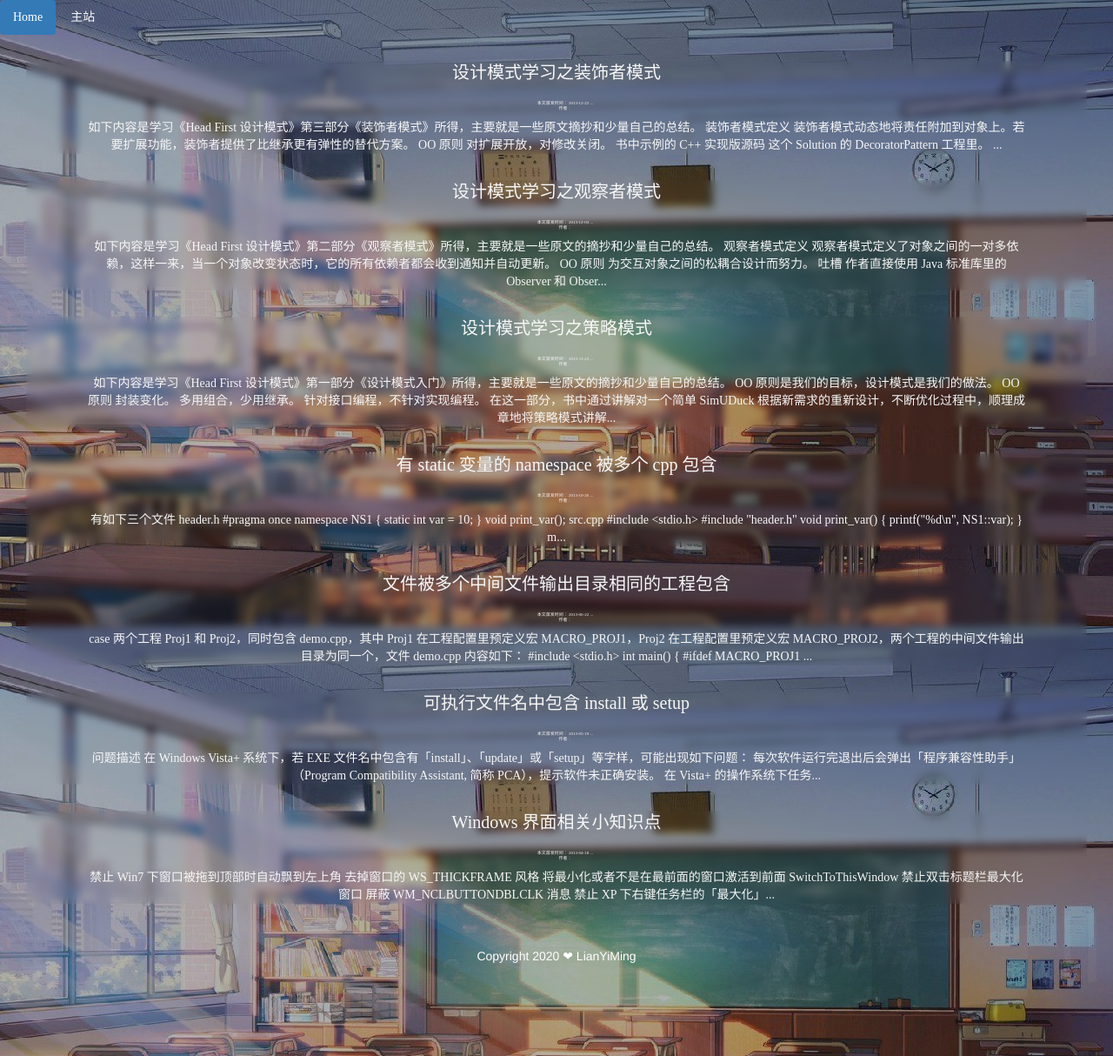
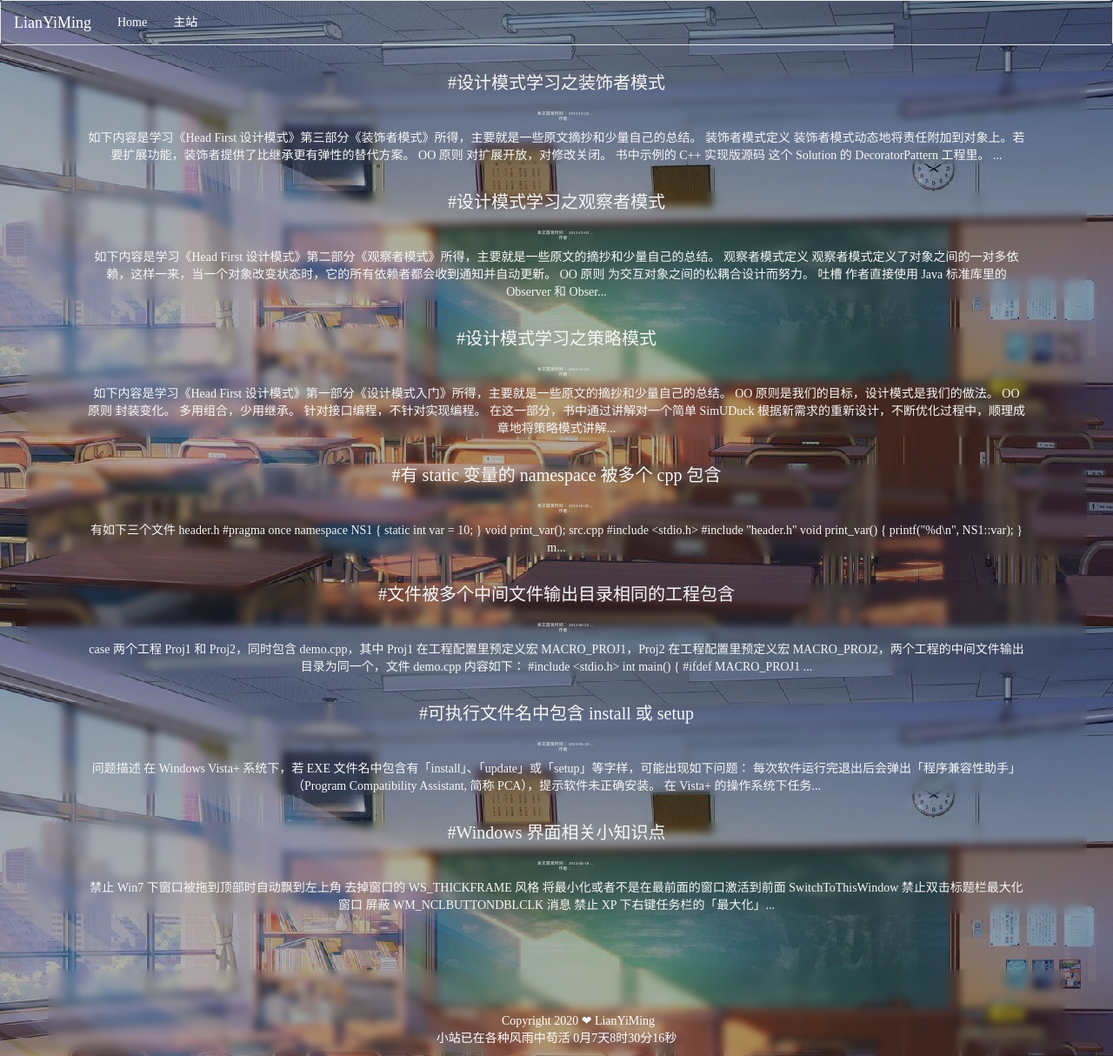
Before and after one commit to LianYiMing/JekyllBlog, a Jekyll site: the page built from index.html, in a window 1280 px wide. Shown: the whole page at 87% size. Built offline with Jekyll 4.4.1, drawn with Linux system fonts in a browser that asks for light colours; nearby versions of some CDN libraries; some web fonts are replaced; the list of posts is cut into pages by our own code.

Commit message:
破壳了！！！

```diff
--- a/_includes/footer.html
+++ b/_includes/footer.html
@@ -1,7 +1,14 @@
 <footer>
-	<div class="container">
+
+
+
+	<div class="container" id="footerbox">
 		<p align="center" id="footerlym">
 			Copyright 2020 ❤ LianYiMing
+			<br />
+			小站已在各种风雨中苟活 <span id="timer"></span>
 		</p>
 		</div>
+		<script src="/js/websiteTimer.js"> </script>
+		<!--放后边，不然会报错-->
 	<footer\>
--- a/_includes/link.html
+++ b/_includes/link.html
@@ -1,11 +1,13 @@
 <head>
 		<meta charset="utf-8">
-		<link rel="shortcut icon" href="{{ site.baseurl }}/img/favicon.jepg">
+		<link rel="shortcut icon" href="{{ site.baseurl }}/img/favicon.jpg">
 		<meta name="description" content="{{ site.descripiton }}">
 		<meta name="keywords" content="{{ site.keywords }}">
-
+<link rel="stylesheet" href="https://cdn.staticfile.org/twitter-bootstrap/3.3.7/css/bootstrap.min.css">
+	<script src="https://cdn.staticfile.org/jquery/2.1.1/jquery.min.js"></script>
+	<script src="https://cdn.staticfile.org/twitter-bootstrap/3.3.7/js/bootstrap.min.js"></script>
 		<!--引出栅格试布局bootstrap的样式表-->
-
+		<script src="https://cdn.staticfile.org/twitter-bootstrap/3.3.7/js/bootstrap.min.js"></script>
 	<link rel="stylesheet"  href="{{ "/css/bootstrap.min.css"  | prepend: site.baseurl }}">
 <link rel="stylesheet" href="{{ "/css/blog.css" | prepend: site.baseurl }}">
 
--- a/_includes/nav.html
+++ b/_includes/nav.html
@@ -1,6 +1,29 @@
-<nav>
-	<ul class="nav nav-pills">
-		<li class="active"><a href="#">Home</a></li>
-		<li><a href="https://www.lianyiming.com">主站</a></li>
-	</ul>
-	<nav\>
+<style type="text/css" >
+	.container-fluid{
+		background-image: url('/img/2.jpg');
+		backdrop-filter: blur(5px);
+		-webkit-backdrop-filter: blur(5px);
+	}
+	</style>
+<nav class="navbar navbar-default" role="navigation">
+	<div class="container-fluid">
+		<div class="navbar-header">
+			<!--<button type="button" class="navbar-toggle" data-toggle="collapse" data-target="#example-navbar-collapse">-->
+				<button type="button" class="navbar-toggle" data-toggle="collapse" data-target="#example-navbar-collapse">
+
+					<span class="sr-only" ></span>
+					<span class="icon-bar" style="color: rgb(252,252,252);"></span>
+					<span class="icon-bar" style="color: rgb(252,252,252);"></span>
+					<span class="icon-bar" style="color: rgb(252,252,252);"></span>
+				</button>
+				<a class="navbar-brand" href="/" style="color: #ffffff;">LianYiMing</a>
+		</div>
+		<div class="collapse navbar-collapse" id="example-navbar-collapse">
+
+			<ul class="nav navbar-nav">
+				<li><a href="/" style="color: #ffffff;">Home</a></li>
+				<li><a href="https://www.lianyiming.com" style="color: #ffffff;">主站</a></li>
+			</ul>
+		</div>
+
+</nav>
--- a/_layouts/post.html
+++ b/_layouts/post.html
@@ -4,8 +4,8 @@ layout: default
 <meta name="referrer" content="never">
 <!--让公众号图片认为自己在微信里，避免“来自公众号不可引用”-->
 <style type="text/css">
-	article{
-		background-color: #ffffff;
+	body{
+
 		-webkit-backdrop-filter: blur(10px);
 		backdrop-filter: blur(10px);
 		background-attachment: scroll;
--- a/css/blog.css
+++ b/css/blog.css
@@ -7,6 +7,14 @@ background-attachment: fixed;
 	font-family: 'a';
 	src: url('/fonts/a.ttf');
 	format('truetype');
+}
+h1{
+	color: #F7F7F7;
+}
+p{
+	color: #F7F7F7;
+	font-family: 'a';
+	text-indent: 50px;
 }
 a{
 	color: #f7f7f7;
@@ -67,4 +75,11 @@ a{
 #footerlym{
 	margin-top: 50px;
 	color: #FFFFFF;
+
 }
+#footerbox{
+	margin-top: 6.25rem;
+		backdrop-filter: blur(5px);
+		-webkit-backdrop-filter: blur(5px);
+
+}
--- a/index.html
+++ b/index.html
@@ -5,7 +5,7 @@ layout: default
 <div class="postbody">
 	<a href="{{ post.url | prepend: site.baseurl }}" target="_blank">
 		<h2 class="posttitle">
-			{{ post.title }}
+			#{{ post.title }}
 		</h2>
 		{% if post.subtitle %}
 		<h3 class="postsubtitle">
--- /dev/null
+++ b/js/websiteTimer.js
@@ -0,0 +1,45 @@
+//
+function lianyiming() {
+var now = new Date
+var bornyear = "2020"
+var bornmonth = "11"
+var borndate = "7"
+var bornhour = "7"
+var bornminute = "30"
+var bornsecond = "0"
+var nowyear = now.getFullYear()
+var nowmonth = now.getMonth() + 1
+var nowdate = now.getDate()
+var nowhour = now.getHours()
+var nowminute = now.getMinutes()
+var nowsecond = now.getSeconds()
+if(bornmonth > nowmonth){
+	var month = bornmonth - nowmonth
+}else{  var month = nowmonth - bornmonth}
+
+
+if(bornhour > nowhour){
+		var hour = bornhour - nowhour
+	}else{  var hour = nowhour - bornhour}
+
+if(borndate > nowdate){
+		var date = borndate - nowdate
+	}else{  var date = nowdate - borndate}
+
+if(bornminute> nowminute){
+	var minute = bornminute -nowminute
+}else{
+	var minute =  nowminute - bornminute
+}
+var second = nowsecond
+var year = nowyear - bornyear
+
+var time =  year + "年" + month + "月" + date +"天" + hour +  "时" + minute + "分"   +  second +"秒"
+if ( year == 0 ) {
+	var time =  month + "月" + date +"天" + hour +  "时" + minute + "分"   +  second +"秒"
+}
+
+document.getElementById("timer").innerHTML = time ;
+console.log("廉一鸣好帅")
+}
+setInterval(lianyiming,1000);
```
Also changed, not shown: img/26.jpg (added), img/3.jpg (renamed from 3.jpg), img/bg.jpg (added).
